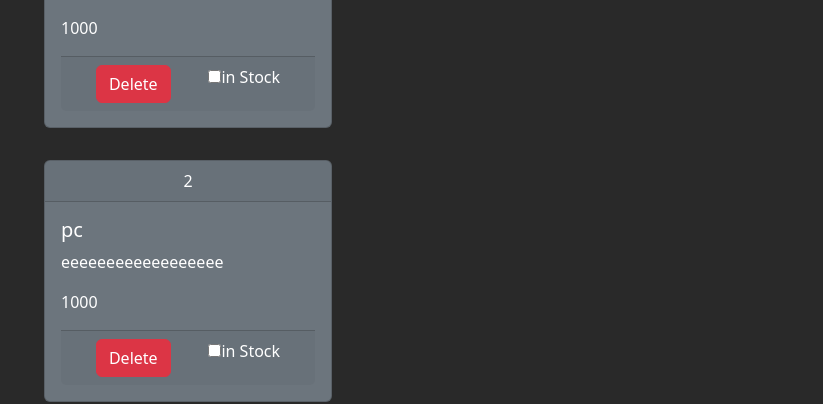
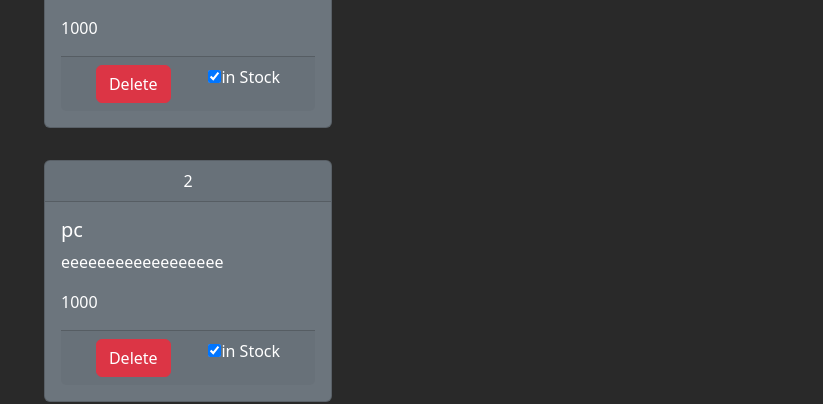
Before and after one commit to SebaGNH/GNH-Modulos-Bt-YV, a React (Vite) app: page / in a window 1280 px wide. Shown: the part 462-866 px from the top of the page, without its empty margins (38-861 px from the left). Built offline with nearby package versions, Linux system fonts and the light colour scheme; data requests are answered from the project's data file.

Commit message:
actualizar checkbox inStock

```diff
--- a/src/Sublime/ReactQuery/FaztCode/api/productsAPI.js
+++ b/src/Sublime/ReactQuery/FaztCode/api/productsAPI.js
@@ -17,7 +17,12 @@ export const createProduct = (products) => {
 }
 
 //Delete product
-
 export const deleteProduct = id => {
   productsAPI.delete(`/products/${id}`)
 }
+
+
+//Edit Product
+export const updateProduct = (product) => {
+  productsAPI.put(`/products/${product.id}`, product)
+}
--- a/src/Sublime/ReactQuery/FaztCode/components/Products.jsx
+++ b/src/Sublime/ReactQuery/FaztCode/components/Products.jsx
@@ -1,13 +1,21 @@
 import { useMutation, useQueryClient } from "react-query"
-import { deleteProduct } from "../api/productsAPI"
+import { deleteProduct, updateProduct } from "../api/productsAPI"
 
 
 
 export const Products = ({product}) => {
 
   const queryClient = useQueryClient();
+
   const deleteProductMutation = useMutation({
     mutationFn: deleteProduct,
+    onSuccess: () => {
+      queryClient.invalidateQueries('products'); //refresca ,pero no me funciona
+    }
+  });
+
+  const updateProductMutation = useMutation({
+    mutationFn: updateProduct,
     onSuccess: () => {
       queryClient.invalidateQueries('products'); //refresca ,pero no me funciona
     }
@@ -28,8 +36,17 @@ export const Products = ({product}) => {
         >Delete</button>
 
         <div className="">
-          <input type="checkbox" />
-          <label htmlFor="">in Stock</label>
+          <input
+            type="checkbox"
+            id={product.id}
+            checked={product.inStock}
+            onChange={ e => {
+            updateProductMutation.mutate({
+              ...product,
+              inStock: e.target.checked
+            })
+          }} />
+          <label htmlFor={product.id}>in Stock</label>
         </div>
       </div>
     </div>
--- a/src/Sublime/ReactQuery/FaztCode/db/db_products.json
+++ b/src/Sublime/ReactQuery/FaztCode/db/db_products.json
@@ -70,13 +70,6 @@
       "id": 10
     },
     {
-      "name": "ppp",
-      "description": "ppp",
-      "price": "999",
-      "inStock": true,
-      "id": 11
-    },
-    {
       "name": "1212",
       "description": "1212",
       "price": "1212",
```
